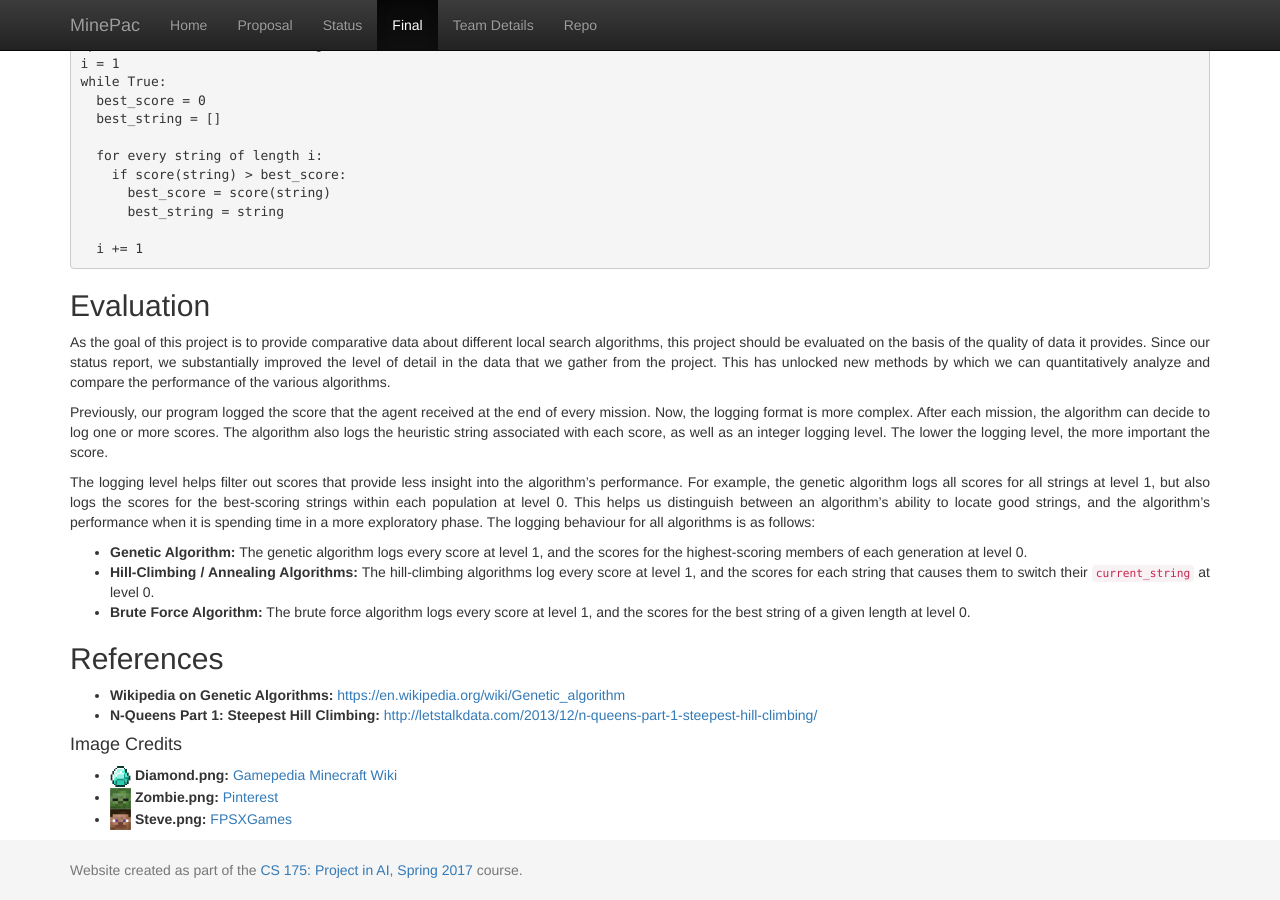
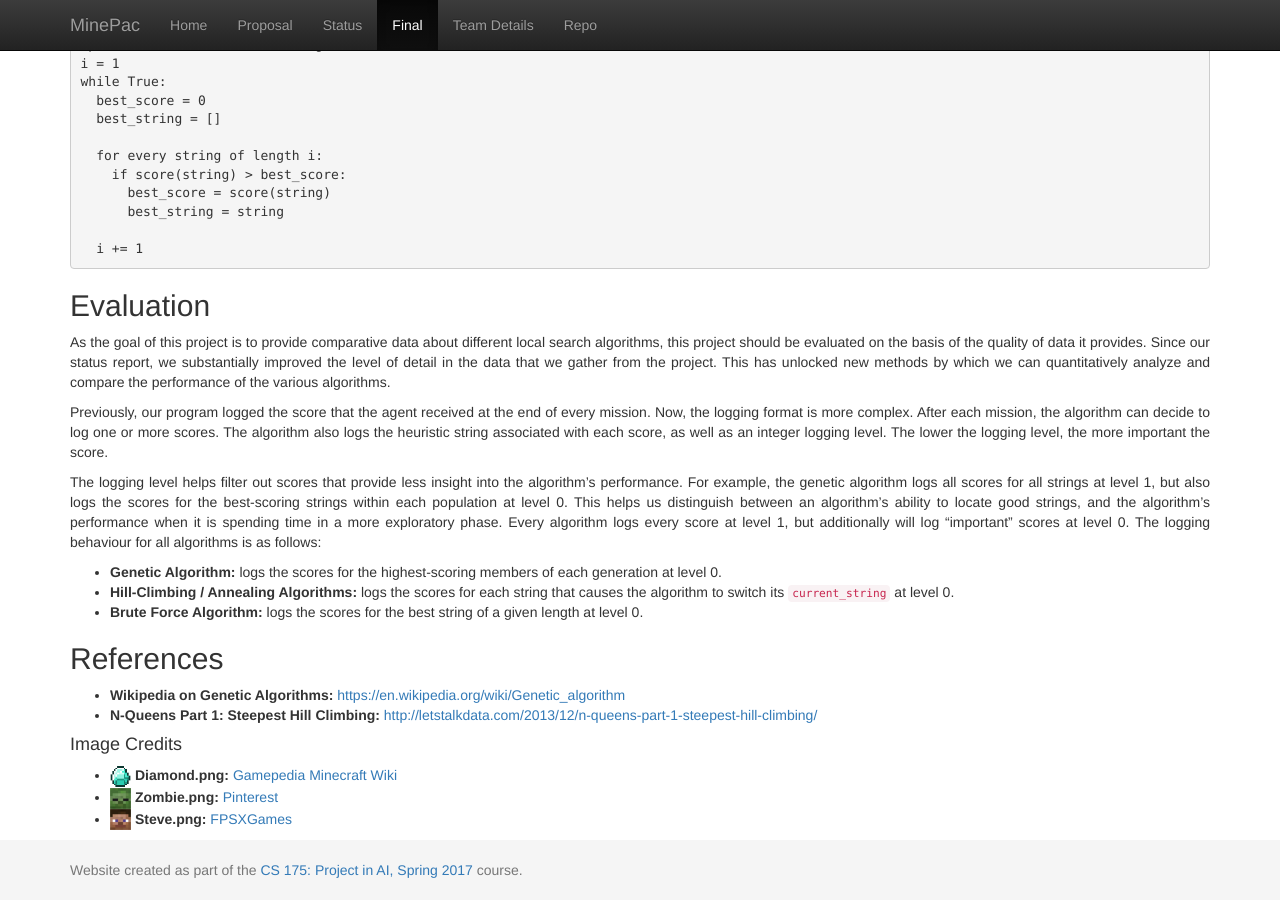
Before and after one commit to r58Playz/MinePac, a Jekyll site: the page built from docs/final.md, in a window 1280 px wide and 900 px high, scrolled down 2976 px. Built offline with Jekyll 4.4.1, drawn with Linux system fonts in a browser that asks for light colours; formulas are drawn with MathJax 3.

Commit message:
changed logging description

```diff
--- a/docs/final.md
+++ b/docs/final.md
@@ -143,11 +143,11 @@ As the goal of this project is to provide comparative data about different local
 
 Previously, our program logged the score that the agent received at the end of every mission. Now, the logging format is more complex. After each mission, the algorithm can decide to log one or more scores. The algorithm also logs the heuristic string associated with each score, as well as an integer logging level. The lower the logging level, the more important the score.
 
-The logging level helps filter out scores that provide less insight into the algorithm's performance. For example, the genetic algorithm logs all scores for all strings at level 1, but also logs the scores for the best-scoring strings within each population at level 0. This helps us distinguish between an algorithm's ability to locate good strings, and the algorithm's performance when it is spending time in a more exploratory phase. The logging behaviour for all algorithms is as follows:
+The logging level helps filter out scores that provide less insight into the algorithm's performance. For example, the genetic algorithm logs all scores for all strings at level 1, but also logs the scores for the best-scoring strings within each population at level 0. This helps us distinguish between an algorithm's ability to locate good strings, and the algorithm's performance when it is spending time in a more exploratory phase. Every algorithm logs every score at level 1, but additionally will log "important" scores at level 0. The logging behaviour for all algorithms is as follows:
 
-* **Genetic Algorithm:** The genetic algorithm logs every score at level 1, and the scores for the highest-scoring members of each generation at level 0.
-* **Hill-Climbing / Annealing Algorithms:** The hill-climbing algorithms log every score at level 1, and the scores for each string that causes them to switch their `current_string` at level 0.
-* **Brute Force Algorithm:** The brute force algorithm logs every score at level 1, and the scores for the best string of a given length at level 0.
+* **Genetic Algorithm:** logs the scores for the highest-scoring members of each generation at level 0.
+* **Hill-Climbing / Annealing Algorithms:** logs the scores for each string that causes the algorithm to switch its `current_string` at level 0.
+* **Brute Force Algorithm:** logs the scores for the best string of a given length at level 0.
 
 
 
```
